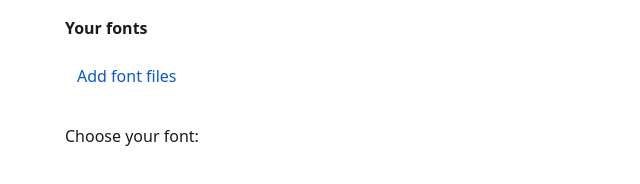
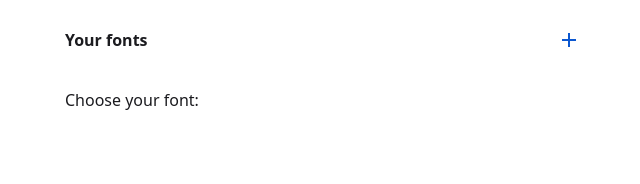
Before and after one commit to toshiotomikawa/firefonts, a browser extension: page src/fonts.html in a window 1280 px wide. Shown: the whole page, without its empty margins (311-951 px from the left). Drawn offline with Linux system fonts and the light colour scheme; a web font is replaced by a local one.

Commit message:
Your fonts: add files with a plus icon button

```diff
--- a/src/fonts.html
+++ b/src/fonts.html
@@ -9,11 +9,13 @@
 </head>
 <body class="page">
   <main>
-    <h1>Your fonts</h1>
-    <label class="button">
-      Add font files
+    <header class="head">
+      <h1>Your fonts</h1>
+      <button type="button" id="add" class="icon-button" aria-label="Add font files" title="Add font files">
+        <svg viewBox="0 -960 960 960" aria-hidden="true"><path d="M440-440H200v-80h240v-240h80v240h240v80H520v240h-80v-240Z"/></svg>
+      </button>
       <input type="file" id="files" accept=".ttf,.otf,.woff,.woff2" multiple hidden>
-    </label>
+    </header>
     <p id="note" role="status"></p>
     <p id="choose">Choose your font:</p>
     <ul id="list" aria-labelledby="choose"></ul>
--- a/src/fonts.js
+++ b/src/fonts.js
@@ -38,6 +38,8 @@ async function show() {
   }
 }
 
+document.getElementById("add").addEventListener("click", () => document.getElementById("files").click());
+
 document.getElementById("files").addEventListener("change", async (event) => {
   const failed = [];
   for (const file of event.target.files) {
--- a/src/popup.css
+++ b/src/popup.css
@@ -73,6 +73,51 @@ main,
 
 .button:hover {
   background: color-mix(in srgb, var(--accent) 10%, transparent);
+}
+
+/* A round button holding one icon; its name is in aria-label and the tooltip. */
+.icon-button {
+  display: inline-grid;
+  place-items: center;
+  flex: none;
+  width: 48px;
+  height: 48px;
+  margin: 0;
+  padding: 0;
+  border: 0;
+  border-radius: 50%;
+  background: none;
+  color: var(--accent);
+  cursor: pointer;
+  transition: background-color 150ms ease;
+}
+
+.icon-button:hover {
+  background: color-mix(in srgb, var(--accent) 10%, transparent);
+}
+
+.icon-button svg {
+  width: 24px;
+  height: 24px;
+  fill: currentColor;
+  transition: transform 200ms ease;
+}
+
+.icon-button:hover svg {
+  transform: rotate(90deg);
+}
+
+@media (prefers-reduced-motion: reduce) {
+  .icon-button svg {
+    transition: none;
+  }
+}
+
+.head {
+  display: flex;
+  align-items: center;
+  justify-content: space-between;
+  gap: var(--gap);
 }
 
 /* The Your fonts page: a wider column with one row per added font. */
```
Also changed, not shown: DESIGN.md (+6 -1 lines).
